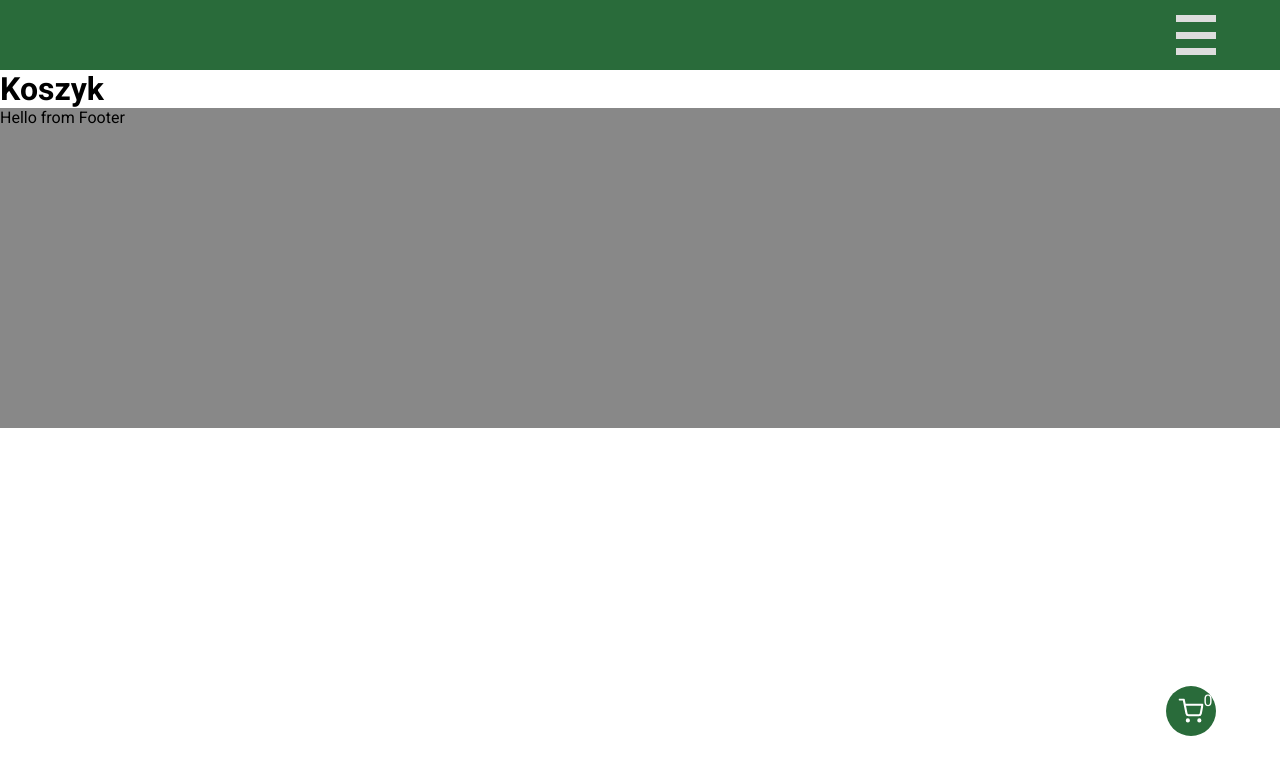
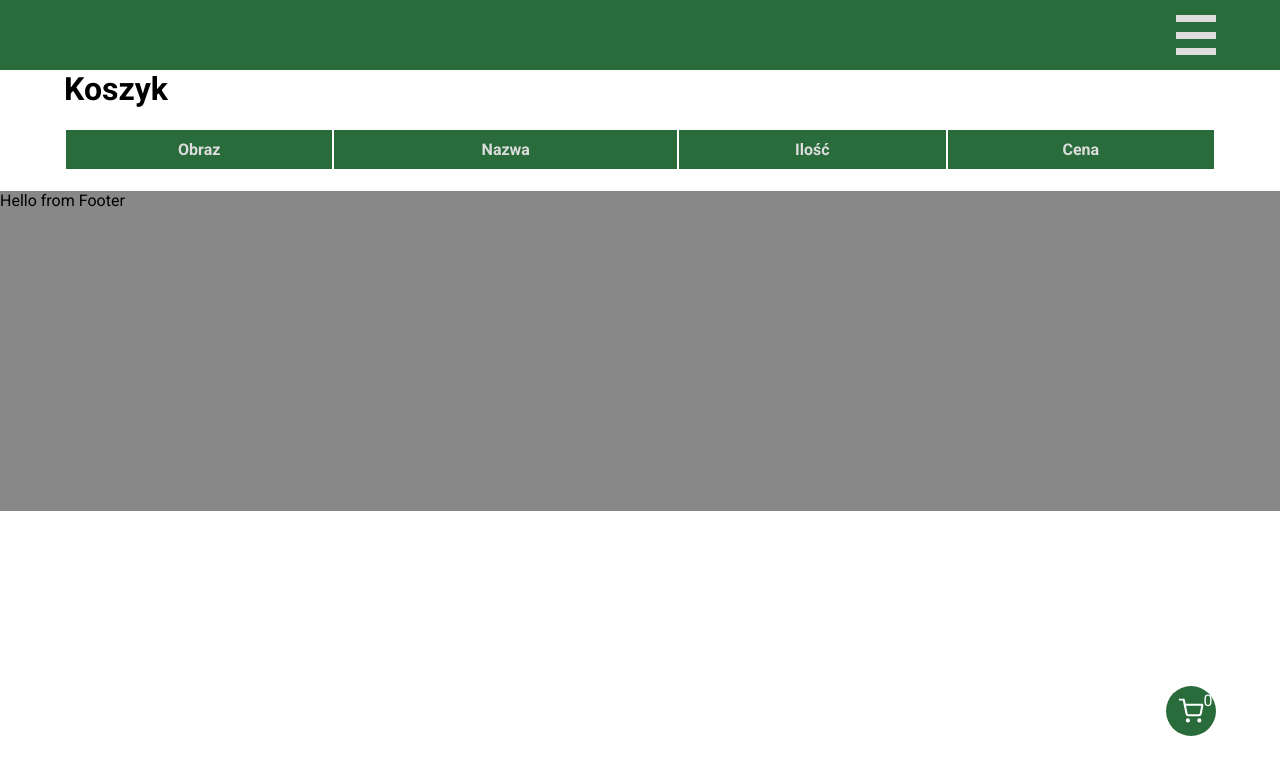
Before and after one commit to juujisai/bento-store, a React (Create React App) app: page /cart in a window 1280 px wide. Shown: the top 774 px of the page. Built offline with nearby package versions, Linux system fonts and the light colour scheme.

Commit message:
wip cart items

```diff
--- a/src/components/CartIcon.js
+++ b/src/components/CartIcon.js
@@ -9,7 +9,6 @@ const CartIcon = ({ cart }) => {
 
   const getSum = (cart, startValue) => {
     let total = startValue;
-    console.log(cart)
     cart.length === 0 ? total = 0 : cart.forEach(i => i.order.forEach(j => total += j.amount))
     return total
   }
--- /dev/null
+++ b/src/components/CartItem.js
@@ -0,0 +1,41 @@
+import React from 'react';
+import no_picture from '../images/no_picture.png'
+import { Link } from 'react-router-dom'
+import { IoTrashBinSharp, IoBagAddSharp, IoBagRemoveSharp } from 'react-icons/io5'
+
+const CartItem = ({ data: { img, name, id, order, price } }) => {
+  console.log(img)
+
+  let sum = 0;
+
+  const amount = order.map((item, i) => {
+    sum += item.amount * price
+    return (
+      <p key={i}>{item.amount} x {item.size}</p>
+    )
+  }
+  )
+
+  const handleClick = (operation) => {
+    console.log(operation, id, order)
+  }
+
+  return (
+    <>
+      <tr>
+        <td><Link to={`/shop/items/${id}`}><img src={img === 'undefined' ? no_picture : img} alt={name} /></Link></td>
+        <td>{name}</td>
+        <td>{amount}</td>
+        <td>{sum} zł</td>
+      </tr>
+      <tr className='line'>
+        <td></td>
+        <td className='icon-success' onClick={() => handleClick('add')}> <IoBagAddSharp /> </td>
+        <td className='icon-danger' onClick={() => handleClick('remove')}> <IoBagRemoveSharp /> </td>
+        <td onClick={() => handleClick('clearItem')}> <IoTrashBinSharp /> </td>
+      </tr>
+    </>
+  );
+}
+
+export default CartItem;
--- a/src/pages/CartPage.js
+++ b/src/pages/CartPage.js
@@ -1,14 +1,26 @@
 import React from 'react';
 import { connect } from 'react-redux'
+import CartItem from '../components/CartItem'
 
 const CartPage = ({ cart }) => {
 
+  const items = cart.map((item, i) => (
+    <CartItem data={item} key={i} />
+  ))
 
   return (
     <div className='cartpage'>
       <h1>Koszyk</h1>
-      <table className="cart">
-
+      <table className="cart-table">
+        <tbody>
+          <tr className="headers">
+            <th>Obraz</th>
+            <th>Nazwa</th>
+            <th>Ilość</th>
+            <th>Cena</th>
+          </tr>
+          {items}
+        </tbody>
       </table>
     </div>
   );
--- a/src/styles/index.css
+++ b/src/styles/index.css
@@ -502,6 +502,56 @@ header {
   border-radius: 50%;
 }
 
+.cartpage {
+  width: 90%;
+  margin: 0 auto;
+  overflow-x: hidden;
+}
+
+.cart-table {
+  margin: 20px 0;
+  width: 100%;
+
+  overflow-x: hidden;
+}
+
+.cart-table tr {
+  width: 100%;
+  margin: 0 auto;
+}
+
+.cart-table tr th {
+  background-color: var(--mainDarkGreen);
+  color: #ddd
+}
+
+.cart-table tr th,
+.cart-table tr td {
+  padding: 10px 5px;
+  width: calc(70% / 3);
+  text-align: center;
+  /* outline: 1px solid #ddd; */
+}
+
+.line td {
+  /* border-bottom: 1px solid #000; */
+}
+
+
+.cart-table tr th:nth-of-type(1) img,
+.cart-table tr td:nth-of-type(1) img {
+  width: 100%;
+  object-fit: cover;
+}
+
+
+.cart-table tr th:nth-of-type(2),
+.cart-table tr td:nth-of-type(2) {
+  width: 30%;
+}
+
+
+
 /* end of cart */
 
 
```
Also changed, not shown: 1 other file (tests, documents, lock files or other folders).
